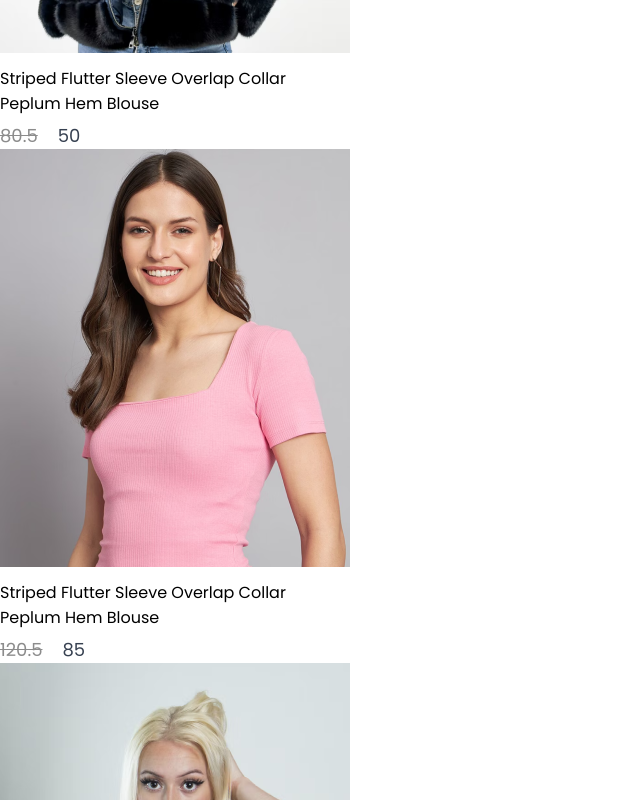
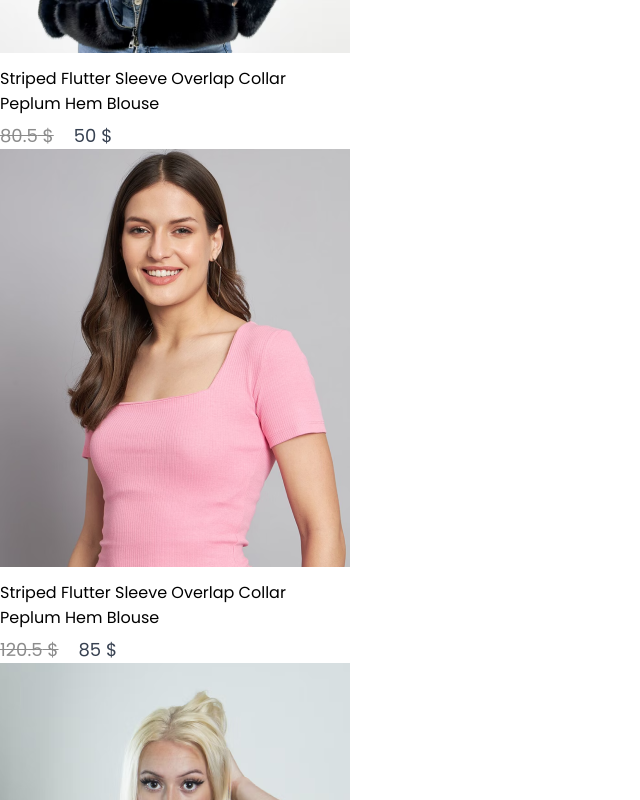
Before and after one commit to m-fadi/E-commerce, a React (Create React App) app: page / in a window 1280 px wide. Shown: the part 1320-2120 px from the top of the page, without its empty margins (0-640 px from the left). Built offline with nearby package versions, Linux system fonts and the light colour scheme.

Commit message:
modify price

```diff
--- a/src/components/Items/Item.jsx
+++ b/src/components/Items/Item.jsx
@@ -8,8 +8,8 @@ function Item(props) {
             <img src={item.image} alt="" />
             <p> {item.name}</p>
             <div className="item-price">
-                <div className="item-price-old">{item.old_price}</div>
-                <div className="item-price-new">{item.new_price}</div>
+                <div className="item-price-old">{item.old_price} $</div>
+                <div className="item-price-new">{item.new_price} $</div>
             </div>
         </div>
     );
```
